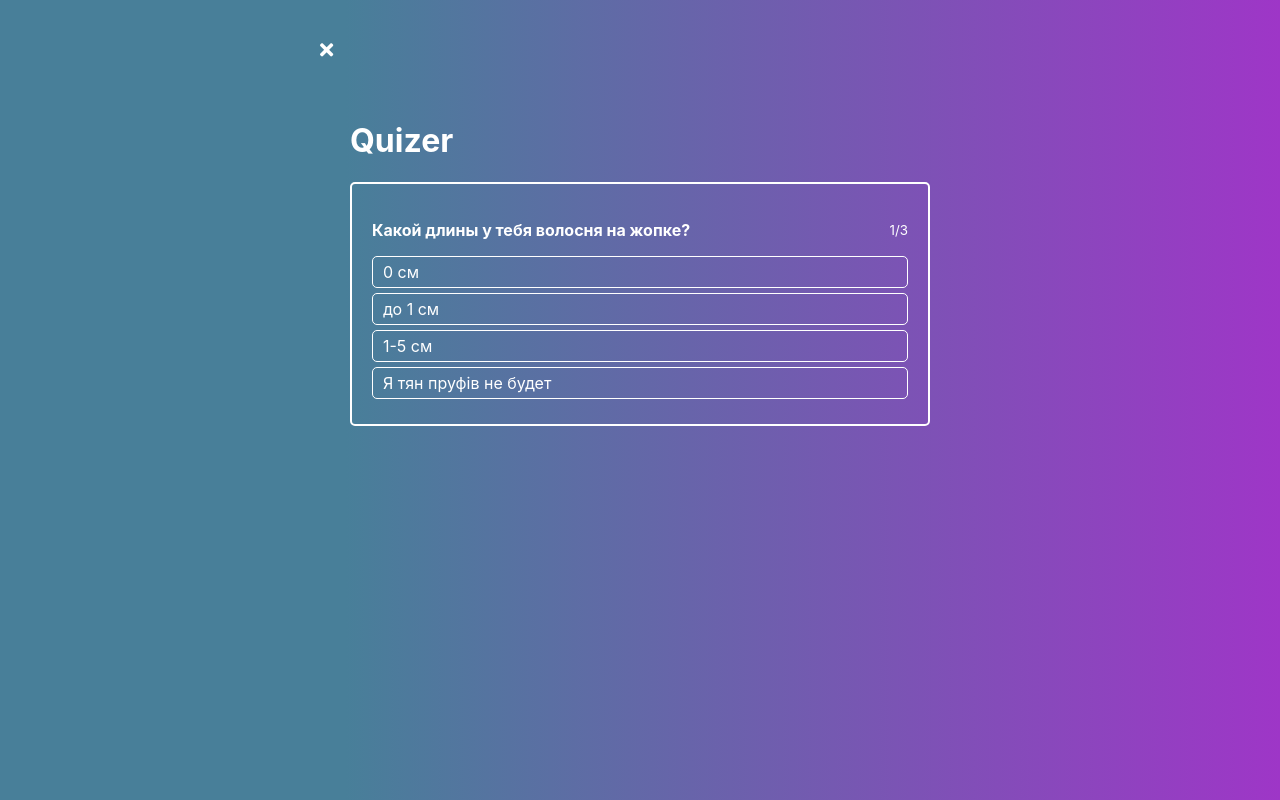
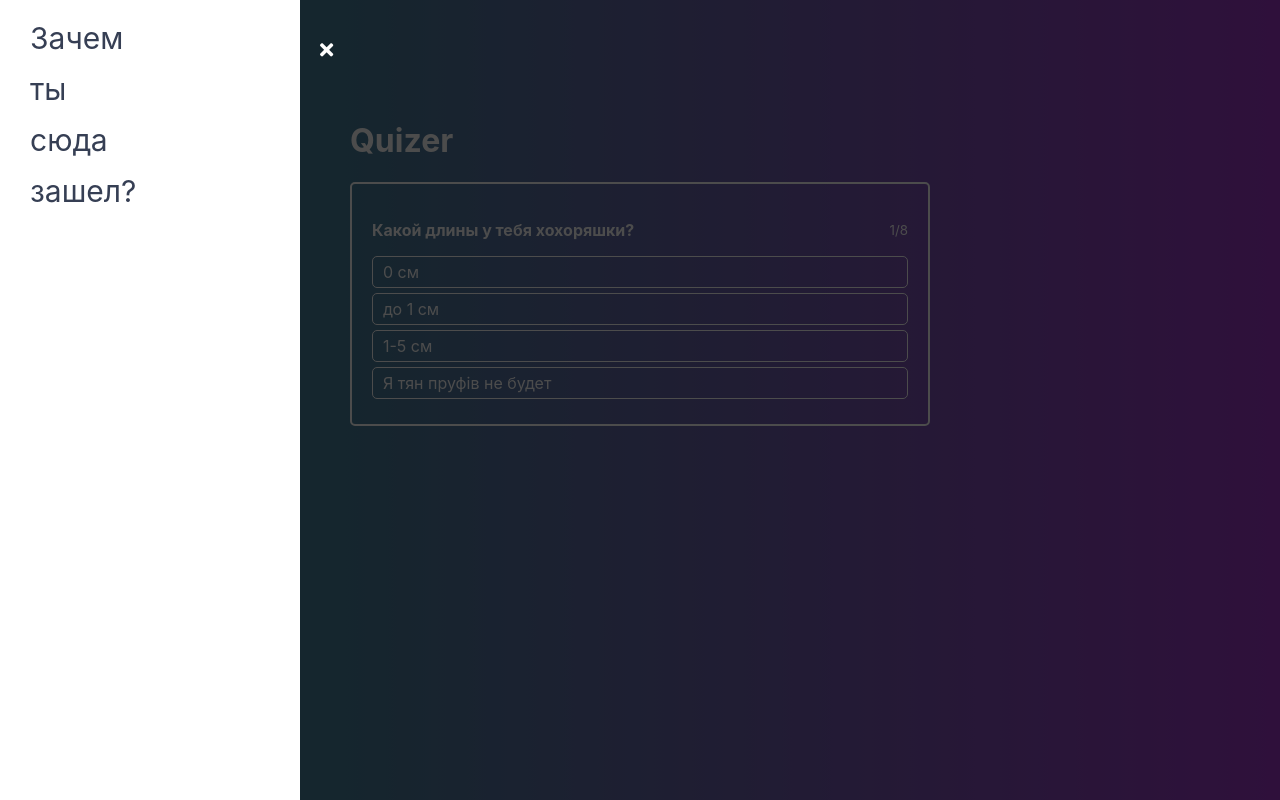
Before and after one commit to vsezol/react-quiz, a React app: page / in a window 1280 px wide. Built offline with nearby package versions, Linux system fonts and the light colour scheme.

Commit message:
'demo_version'

```diff
--- a/src/components/Navigation/Drawer/Drawer.js
+++ b/src/components/Navigation/Drawer/Drawer.js
@@ -1,26 +1,36 @@
 import React, { Component } from 'react'
 import classes from './Drawer.module.sass'
+import Backdrop from '../../UI/Backdrop/Backdrop'
 
-const links = [1, 2, 3]
+const links = ['Зачем', 'ты', 'сюда',  'зашел?']
 
 class Drawer extends Component {
-
 	renderLinks = () => {
 		return links.map((link, index) => {
 			return (
 				<li key={index}>
-                    <a>Link {link}</a>
+					<a>{link}</a>
 				</li>
 			)
 		})
 	}
 
 	render() {
-		return <nav className={classes.Drawer}>
-            <ul>
-                {this.renderLinks()}
-            </ul>
+		const cls = [classes.Drawer]
+
+		if (!this.props.isOpen) {
+			cls.push(classes.close)
+		}
+
+		return (
+			<>
+				<nav className={cls.join(' ')}>
+					<ul>{this.renderLinks()}</ul>
 				</nav>
+                {this.props.isOpen ? <Backdrop onClick={this.props.onClose}/> : null}
+
+			</>
+		)
 	}
 }
 
--- a/src/components/Navigation/Drawer/Drawer.module.sass
+++ b/src/components/Navigation/Drawer/Drawer.module.sass
@@ -3,7 +3,7 @@
     left: 0
     top: 0
     bottom: 0
-    width: 80px
+    width: 80%
     max-width: 300px
     padding: 20px 10px
     box-sizing: border-box
--- /dev/null
+++ b/src/components/UI/Backdrop/Backdrop.js
@@ -0,0 +1,8 @@
+import React from 'react'
+import classes from './Backdrop.module.sass';
+
+const Backdrop = props => {
+	return <div className={classes.Backdrop} onClick={props.onClick}></div>
+}
+
+export default Backdrop
--- /dev/null
+++ b/src/components/UI/Backdrop/Backdrop.module.sass
@@ -0,0 +1,8 @@
+.Backdrop
+    position: fixed
+    z-index: 50
+    background-color: rgba(0, 0, 0, 0.7)
+    top: 0
+    left: 0
+    bottom: 0
+    right: 0
--- a/src/containers/Quiz/Quiz.js
+++ b/src/containers/Quiz/Quiz.js
@@ -11,7 +11,7 @@
 		answerState: null, // {id: success error}
 		quiz: [
 			{
-				question: 'Какой длины у тебя волосня на жопке?',
+				question: 'Какой длины у тебя хохоряшки?',
 				rightAnswerId: 4,
 				id: 1,
 				answers: [
@@ -22,7 +22,7 @@
 				]
 			},
 			{
-				question: 'Какой ник самый оптимальный для игры minecraft?',
+				question: 'Выберете наилучший игровой ник',
 				rightAnswerId: 2,
 				id: 2,
 				answers: [
@@ -33,14 +33,70 @@
 				]
 			},
 			{
-				question: 'Что было раньше, курица или яйка?',
+				question: 'Ты упал в яму. В яме пирожок и хуй. Что съешь, что в жопу засунешь?',
+				rightAnswerId: 2,
+				id: 3,
+				answers: [
+					{ text: 'Жопу пирожком закрою, а хуй в рот не стану брать', id: 1 },
+					{ text: 'Возьму пирожок и вылезу из ямы', id: 2 },
+					{ text: 'Из каждой ямы можно вылезти', id: 3 },
+					{ text: 'Конечно хуек в рот, а пирог в жопу', id: 4 }
+				]
+			},
+			{
+				question: 'Что было раньше, курица или vsezol?',
 				rightAnswerId: 3,
 				id: 3,
 				answers: [
 					{ text: 'курица', id: 1 },
 					{ text: '1.5 курицы', id: 2 },
 					{ text: 'vsezol', id: 3 },
-					{ text: '1.5 яйки', id: 4 }
+					{ text: 'яйцо', id: 4 }
+				]
+			},
+			{
+				question:
+					'Рядом два стула, на одном пики точеные, на другом хуи дроченые, куда сам сядешь, куда мать посадишь?',
+				rightAnswerId: 2,
+				id: 3,
+				answers: [
+					{ text: 'хуи - мать, пики - я', id: 1 },
+					{ text: 'блять', id: 2 },
+					{ text: 'хуи - я, пики - мать', id: 3 },
+					{ text: 'Возьму пики точеные, да срублю хуи дроченые', id: 4 }
+				]
+			},
+			{
+				question: 'Ведьмаку заплатите ... (продолжите фразу)',
+				rightAnswerId: 4,
+				id: 3,
+				answers: [
+					{ text: 'фальшивой монетой', id: 1 },
+					{ text: 'ничего', id: 2 },
+					{ text: 'чеканой копейкой', id: 3 },
+					{ text: 'three hundred bucks', id: 4 }
+				]
+			},
+			{
+				question: 'Minecraft, ЕГЭ, Программирование, Дроч (уберите лишнее слово)',
+				rightAnswerId: 1,
+				id: 3,
+				answers: [
+					{ text: 'ЕГЭ', id: 1 },
+					{ text: 'Дроч', id: 2 },
+					{ text: 'Программирование', id: 3 },
+					{ text: 'Minecraft', id: 4 }
+				]
+			},
+			{
+				question: 'Почему у человека грустное ебало?',
+				rightAnswerId: 3,
+				id: 3,
+				answers: [
+					{ text: 'Я че ебу?', id: 1 },
+					{ text: 'Потому что', id: 2 },
+					{ text: 'Хочет срать, но дальше курит', id: 3 },
+					{ text: 'Ударился членом об шкаф', id: 4 }
 				]
 			}
 		]
--- a/src/hoc/Layout/Layout.js
+++ b/src/hoc/Layout/Layout.js
@@ -15,10 +15,16 @@
 		})
 	}
 
+	menuCloseHandler = () => {
+		this.setState({
+			menu: false
+		})
+	}
+
 	render() {
 		return (
 			<div className={classes.Layout}>
-				{/* <Drawer /> */}
+				<Drawer isOpen={this.state.menu} onClose={this.menuCloseHandler}/>
 				<MenuToggle onToggle={this.toggleMenuHandler} isOpen={this.state.menu}/>
 				<main>{this.props.children}</main>
 			</div>
```
Lines whose indentation alone changed are shown as unchanged.
